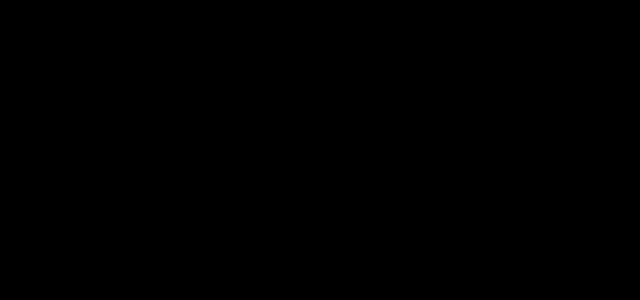
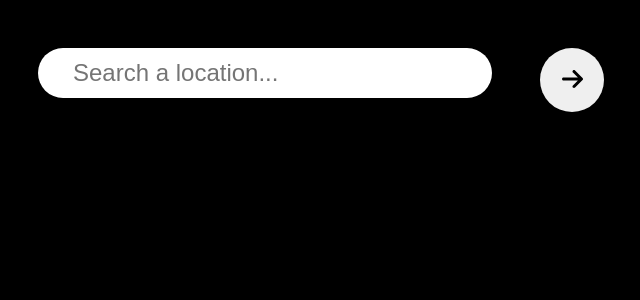
Before and after one commit to JeffreyLin39/weather-website, a React (Create React App) app in the folder weather-app/: page / in a window 1280 px wide. Shown: the top 300 px of the page, without its empty margins (343-983 px from the left). Built offline with nearby package versions, Linux system fonts and the light colour scheme.

Commit message:
Added search bar and search functionality

```diff
--- a/weather-app/package.json
+++ b/weather-app/package.json
@@ -3,6 +3,9 @@
 	"version": "0.1.0",
 	"private": true,
 	"dependencies": {
+		"@fortawesome/fontawesome-svg-core": "^6.1.1",
+		"@fortawesome/free-solid-svg-icons": "^6.1.1",
+		"@fortawesome/react-fontawesome": "^0.2.0",
 		"@testing-library/jest-dom": "^5.16.4",
 		"@testing-library/react": "^13.3.0",
 		"@testing-library/user-event": "^13.5.0",
@@ -18,6 +21,7 @@
 		"web-vitals": "^2.1.4"
 	},
 	"scripts": {
+		"dev": "react-scripts start",
 		"start": "react-scripts start",
 		"build": "react-scripts build",
 		"test": "react-scripts test",
--- a/weather-app/src/components/TopNav/TopNav.styles.tsx
+++ b/weather-app/src/components/TopNav/TopNav.styles.tsx
@@ -1 +1,35 @@
-export default {};
+import styled from "styled-components";
+
+export const SearchBar = styled.input`
+	margin: 3rem;
+	width: 30%;
+	height: 5%;
+	border-radius: 50px;
+	padding: 5px 35px;
+	border: none;
+	font-size: 1.5rem;
+	:focus {
+		outline: none;
+	}
+`;
+
+export const Button = styled.button`
+	margin: 3rem 0;
+	width: 4rem;
+	height: 4rem;
+	border-radius: 50px;
+	border: none;
+	font-size: 1.5rem;
+	cursor: pointer;
+	transition: transform ease-in 0.1s;
+	&:active {
+		transform: scale(0.9);
+	}
+`;
+
+export const Wrapper = styled.div`
+	display: flex;
+	justify-content: center;
+	width: 100%;
+	height: 100%;
+`;
--- a/weather-app/src/components/TopNav/TopNav.tsx
+++ b/weather-app/src/components/TopNav/TopNav.tsx
@@ -1,7 +1,37 @@
 import * as React from "react";
+import { FontAwesomeIcon } from "@fortawesome/react-fontawesome";
+import { faArrowRight } from "@fortawesome/free-solid-svg-icons";
 
+import { SearchBar, Button, Wrapper } from "./TopNav.styles";
 const TopNav = () => {
-	return <div></div>;
+	const [value, setValue] = React.useState<string>("");
+	const handleSearchBar = (e: React.ChangeEvent<HTMLInputElement>) => {
+		setValue(e.target.value);
+	};
+	const handleAPISearch = () => {
+		fetch(
+			"http://api.weatherapi.com/v1/current.json?" +
+				new URLSearchParams({
+					key: process.env.REACT_APP_API_KEY ?? "",
+					q: value,
+				})
+		)
+			.then((response) => response.json())
+			.then((response) => console.log(response));
+	};
+	return (
+		<Wrapper>
+			<SearchBar
+				type={"text"}
+				value={value}
+				onChange={handleSearchBar}
+				placeholder={"Search a location..."}
+			/>
+			<Button onClick={handleAPISearch}>
+				<FontAwesomeIcon icon={faArrowRight} />
+			</Button>
+		</Wrapper>
+	);
 };
 
 export default TopNav;
--- a/weather-app/src/components/Wrapper/Wrapper.styles.tsx
+++ b/weather-app/src/components/Wrapper/Wrapper.styles.tsx
@@ -7,4 +7,8 @@
 	height: 100vh;
 	overflow: hidden;
 	background-color: black;
+	display: flex;
+	flex-direction: column;
+	align-items: center;
+	justify-content: flex-start;
 `;
```
Also changed, not shown: weather-app/public/manifest.json, 2 other files (tests, documents, lock files or other folders). Lines whose indentation alone changed are shown as unchanged.
